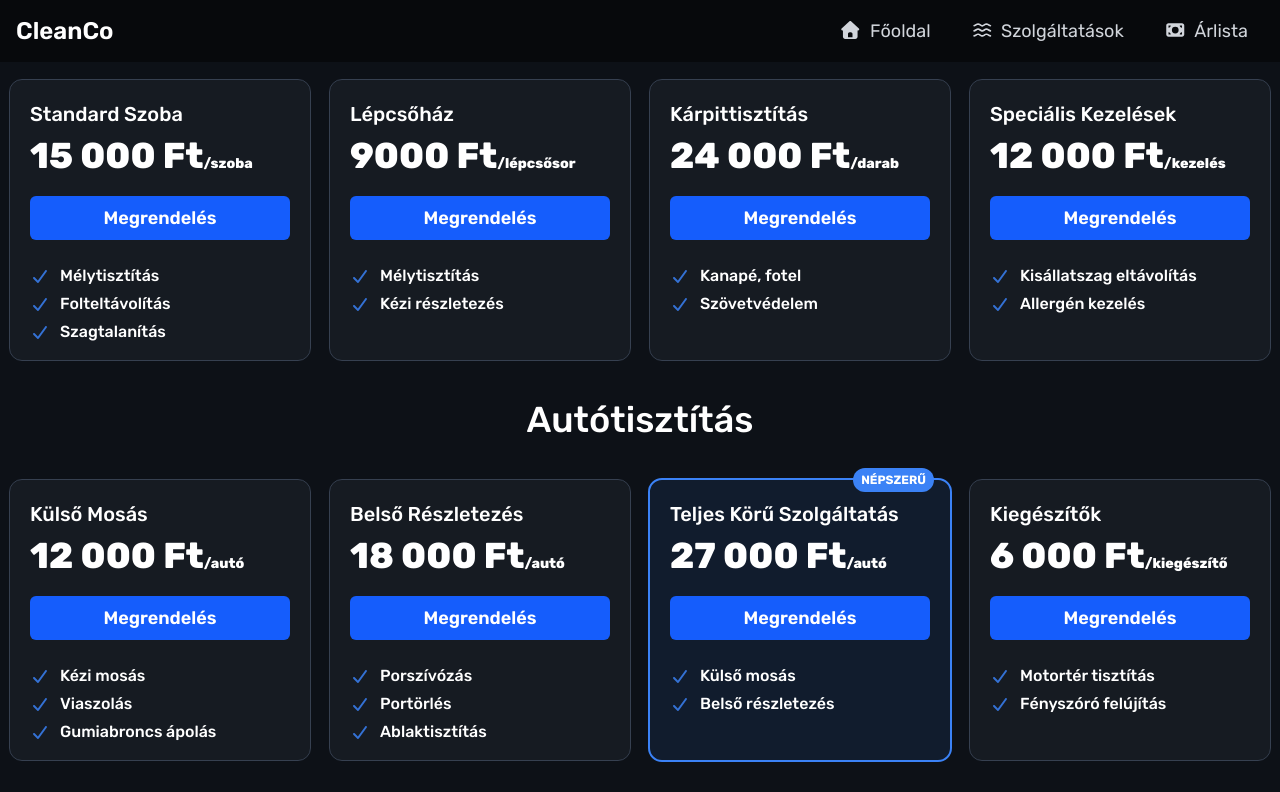
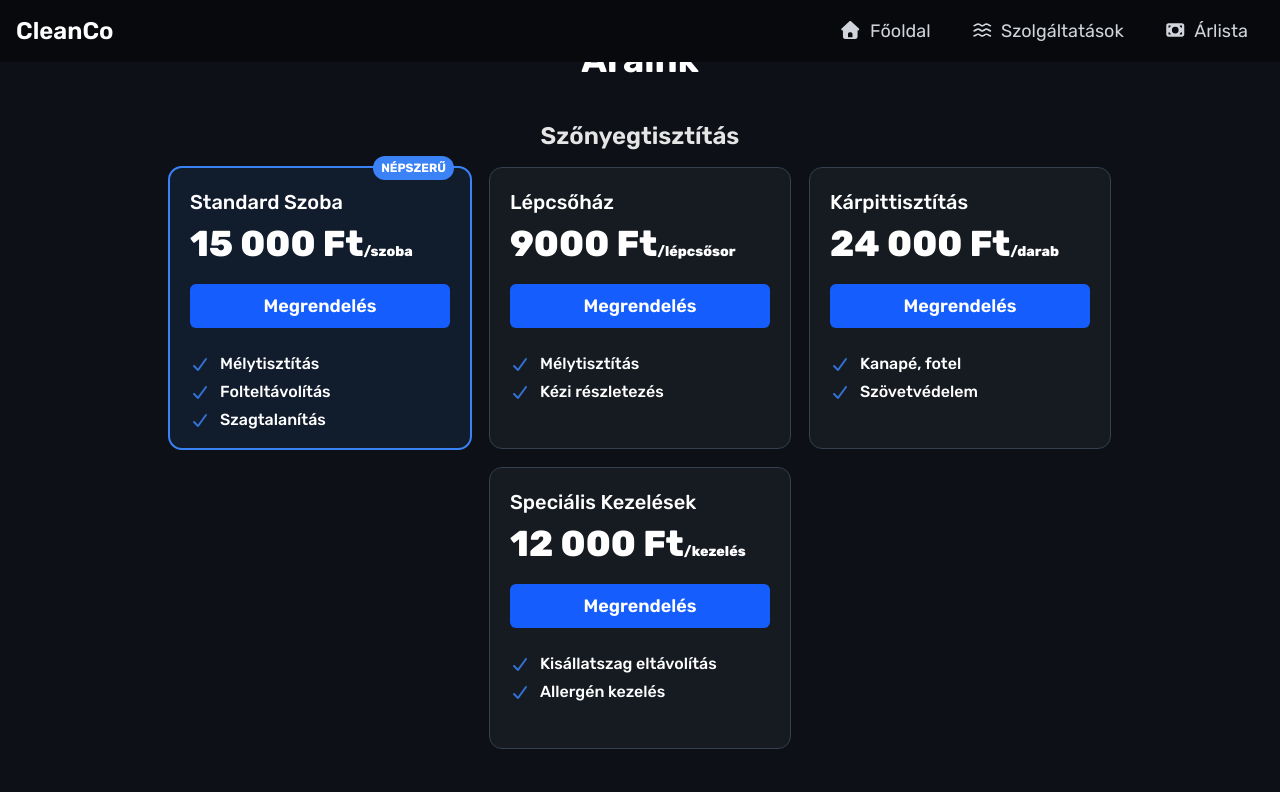
Before and after one commit to Geher-Marcell/carpet_cleaning, a Next.js app: page /arlista in a window 1280 px wide. Shown: the top 792 px of the page. Built offline with nearby package versions, Linux system fonts and the light colour scheme.

Commit message:
refactor: update Navbar links and improve PriceList component structure

```diff
--- a/app/Navbar/navbar.tsx
+++ b/app/Navbar/navbar.tsx
@@ -86,12 +86,12 @@ const Navbar: React.FC<NavbarProps> = ({ links, currentPath }) => {
 									transition={{ ease: "easeInOut", duration: 0.2 }}
 									className={`px-4 py-2 text-lg rounded`}
 								>
-									<a href={link.href}>
+									<Link href={link.href}>
 										<span className="mr-2">
 											<FontAwesomeIcon icon={link.icon} />
 										</span>
 										{link.label}
-									</a>
+									</Link>
 								</motion.div>
 							))}
 						</div>
--- a/app/Navbar/navbarWrapper.tsx
+++ b/app/Navbar/navbarWrapper.tsx
@@ -10,8 +10,8 @@ const NavbarWrapper: React.FC = () => {
 
 	const links = [
 		{ href: "#home", label: "Főoldal", icon: faHouse },
-		{ href: "#szolgaltatasok", label: "Szolgáltatások", icon: faWater },
-		{ href: "#arlista", label: "Árlista", icon: faMoneyBill },
+		{ href: "#services", label: "Szolgáltatások", icon: faWater },
+		{ href: "#priceList", label: "Árlista", icon: faMoneyBill },
 	];
 
 	return <Navbar currentPath={pathname} links={links} />;
--- a/app/arlista/page.tsx
+++ b/app/arlista/page.tsx
@@ -1,82 +1,109 @@
+import { p } from "motion/react-client";
 import OrderWidget from "../component/widgets/orderWidget";
 
 export default function PriceList() {
+	const carpetPrices = [
+		{
+			title: "Standard Szoba",
+			price: "15 000",
+			unit: "szoba",
+			description: ["Mélytisztítás", "Folteltávolítás", "Szagtalanítás"],
+			popular: true,
+		},
+		{
+			title: "Lépcsőház",
+			price: "9000",
+			unit: "lépcsősor",
+			description: ["Mélytisztítás", "Kézi részletezés"],
+		},
+		{
+			title: "Kárpittisztítás",
+			price: "24 000",
+			unit: "darab",
+			description: ["Kanapé, fotel", "Szövetvédelem"],
+		},
+		{
+			title: "Speciális Kezelések",
+			price: "12 000",
+			unit: "kezelés",
+			description: ["Kisállatszag eltávolítás", "Allergén kezelés"],
+		},
+	];
+
+	const carPrices = [
+		{
+			title: "Külső Mosás",
+			price: "12 000",
+			unit: "autó",
+			description: ["Kézi mosás", "Viaszolás", "Gumiabroncs ápolás"],
+		},
+		{
+			title: "Belső Részletezés",
+			price: "18 000",
+			unit: "autó",
+			description: ["Porszívózás", "Portörlés", "Ablaktisztítás"],
+		},
+		{
+			title: "Teljes Körű Szolgáltatás",
+			price: "27 000",
+			unit: "autó",
+			description: ["Külső mosás", "Belső részletezés"],
+			popular: true,
+		},
+		{
+			title: "Kiegészítők",
+			price: "6 000",
+			unit: "kiegészítő",
+			description: ["Motortér tisztítás", "Fényszóró felújítás"],
+		},
+	];
+
 	return (
+		<>
+			<div
+				id="priceList"
+				className="p-10 flex flex-col gap-10 items-center
+			 		*:flex *:flex-col *:justify-center *:items-center *:gap-4"
+			>
+				<h1 className="text-4xl text-center font-bold">Áraink</h1>
+
 				<div>
-			<h1 className="text-4xl font-medium text-center text-white mb-10">
+					<h3 className="text-2xl text-neutral-200 font-semibold">
 						Szőnyegtisztítás
-			</h1>
+					</h3>
 
 					<div className="flex flex-wrap gap-5 justify-center items-center">
+						{carpetPrices.map((service, index) => (
 							<OrderWidget
-					title="Standard Szoba"
-					price={"15 000"}
-					unit="szoba"
-					description={["Mélytisztítás", "Folteltávolítás", "Szagtalanítás"]}
+								key={index}
+								title={service.title}
+								price={service.price}
+								unit={service.unit}
+								description={service.description}
+								popular={service.popular}
 							/>
-
-				<OrderWidget
-					title="Lépcsőház"
-					price={"9000"}
-					unit="lépcsősor"
-					description={["Mélytisztítás", "Kézi részletezés"]}
-				/>
-
-				<OrderWidget
-					title="Kárpittisztítás"
-					price={"24 000"}
-					unit="darab"
-					description={["Kanapé, fotel", "Szövetvédelem"]}
-				/>
-
-				<OrderWidget
-					title="Speciális Kezelések"
-					price={"12 000"}
-					unit="kezelés"
-					description={["Kisállatszag eltávolítás", "Allergén kezelés"]}
-				/>
+						))}
 					</div>
-
-			<h1 className="text-4xl font-medium text-center text-white mt-10 mb-10">
+				</div>
+				<div>
+					<h3 className="text-2xl text-neutral-200 font-semibold">
 						Autótisztítás
-			</h1>
+					</h3>
 
 					<div className="flex flex-wrap gap-5 justify-center items-center">
+						{carPrices.map((service, index) => (
 							<OrderWidget
-					title="Külső Mosás"
-					price={"12 000"}
-					unit="autó"
-					description={["Kézi mosás", "Viaszolás", "Gumiabroncs ápolás"]}
+								key={index}
+								title={service.title}
+								price={service.price}
+								unit={service.unit}
+								description={service.description}
+								popular={service.popular}
 							/>
-
-				<OrderWidget
-					title="Belső Részletezés"
-					price={"18 000"}
-					unit="autó"
-					description={["Porszívózás", "Portörlés", "Ablaktisztítás"]}
-				/>
-
-				<OrderWidget
-					title="Teljes Körű Szolgáltatás"
-					price={"27 000"}
-					unit="autó"
-					description={["Külső mosás", "Belső részletezés"]}
-					popular={true}
-				/>
-
-				<OrderWidget
-					title="Kiegészítők"
-					price={"6 000"}
-					unit="kiegészítő"
-					description={["Motortér tisztítás", "Fényszóró felújítás"]}
-				/>
+						))}
 					</div>
-
-			<h1 className="text-4xl font-medium text-center text-white mt-10 mb-10">
-				Gyakran Ismételt Kérdések
-			</h1>
-
-			<p className="mt-500">fack you</p>
 				</div>
+			</div>
+		</>
 	);
 }
--- a/app/globals.css
+++ b/app/globals.css
@@ -8,11 +8,6 @@ body {
 	background-color: #0d1117;
 	color: white;
 	font-weight: 400;
-	scroll-behavior: smooth;
-}
-
-html {
-	scroll-behavior: smooth;
 }
 
 * {
--- a/app/page.tsx
+++ b/app/page.tsx
@@ -1,7 +1,15 @@
 "use client";
 
+import { FontAwesomeIcon } from "@fortawesome/react-fontawesome";
+import PriceList from "./arlista/page";
 import PrimaryButton from "./component/buttons/PrimaryButton";
 import Services from "./szolgaltatasok/page";
+import {
+	faClock,
+	faLeaf,
+	faPerson,
+	faThumbsUp,
+} from "@fortawesome/free-solid-svg-icons";
 
 export default function Home() {
 	// const [message, setMessage] = useState("");
@@ -45,7 +53,50 @@ export default function Home() {
 				<hr className="text-gray-800" />
 				<Services />
 				<hr className="text-gray-800" />
-				{/* <PriceList /> */}
+				<div className="p-10 space-y-10">
+					<h1 className="text-3xl font-semibold flex justify-center">
+						Miért válasszon minket?
+					</h1>
+					<div className="flex justify-center flex-col items-center **:text-center">
+						<div className="flex flex-wrap gap-5 justify-center">
+							<div className="flex items-center justify-center flex-col w-40 h-40 rounded-xl bg-[#161b22] outline-1 outline-[#364050]">
+								<div className="bg-[#243a60] w-10 h-10 flex justify-center items-center rounded-4xl">
+									<FontAwesomeIcon icon={faLeaf} className="text-[#3471d4]" />
+								</div>
+								<p className="font-medium m-4.5">Környezetbarát</p>
+							</div>
+							<div className="flex items-center justify-center flex-col w-40 h-40 rounded-xl bg-[#161b22] outline-1 outline-[#364050]">
+								<div className="bg-[#243a60] w-10 h-10 flex justify-center items-center rounded-4xl">
+									<FontAwesomeIcon icon={faPerson} className="text-[#3471d4]" />
+								</div>
+								<p className="font-medium mt-3">
+									Szakértő<br></br> technikusok
+								</p>
+							</div>
+							<div className="flex items-center justify-center flex-col w-40 h-40 rounded-xl bg-[#161b22] outline-1 outline-[#364050]">
+								<div className="bg-[#243a60] w-10 h-10 flex justify-center items-center rounded-4xl">
+									<FontAwesomeIcon
+										icon={faThumbsUp}
+										className="text-[#3471d4]"
+									/>
+								</div>
+								<p className="font-medium mt-3">
+									Garantált<br></br> elégedettség
+								</p>
+							</div>
+							<div className="flex items-center justify-center flex-col w-40 h-40 rounded-xl bg-[#161b22] outline-1 outline-[#364050]">
+								<div className="bg-[#243a60] w-10 h-10 flex justify-center items-center rounded-4xl">
+									<FontAwesomeIcon icon={faClock} className="text-[#3471d4]" />
+								</div>
+								<p className="font-medium mt-3">
+									Rugalmas<br></br> időbeosztás
+								</p>
+							</div>
+						</div>
+					</div>
+				</div>
+				<hr className="text-gray-800" />
+				<PriceList />
 				{/* Szolgáltatások
 				<hr className="text-gray-800"></hr>
 				<h1 className="text-3xl mt-9 mb-10 font-semibold justify-center flex">
--- a/app/szolgaltatasok/page.tsx
+++ b/app/szolgaltatasok/page.tsx
@@ -1,15 +1,18 @@
 import InfoWidget from "../component/widgets/infoWidget";
-import { faBroom } from "@fortawesome/free-solid-svg-icons/faBroom";
-import { faCircle } from "@fortawesome/free-solid-svg-icons/faCircle";
-import { faCar, faPaw } from "@fortawesome/free-solid-svg-icons";
-import { faHandsWash } from "@fortawesome/free-solid-svg-icons/faHandsWash";
+import {
+	faCar,
+	faPaw,
+	faCircle,
+	faHandsWash,
+	faBroom,
+} from "@fortawesome/free-solid-svg-icons";
 import PrimaryButton from "../component/buttons/PrimaryButton";
 
 export default function Services() {
 	return (
 		<>
 			<div
-				id="szolgaltatasok"
+				id="services"
 				className="p-10 flex flex-col gap-10 items-center
 			 		*:flex *:flex-col *:justify-center *:items-center *:gap-4"
 			>
```
Lines whose indentation alone changed are shown as unchanged.
